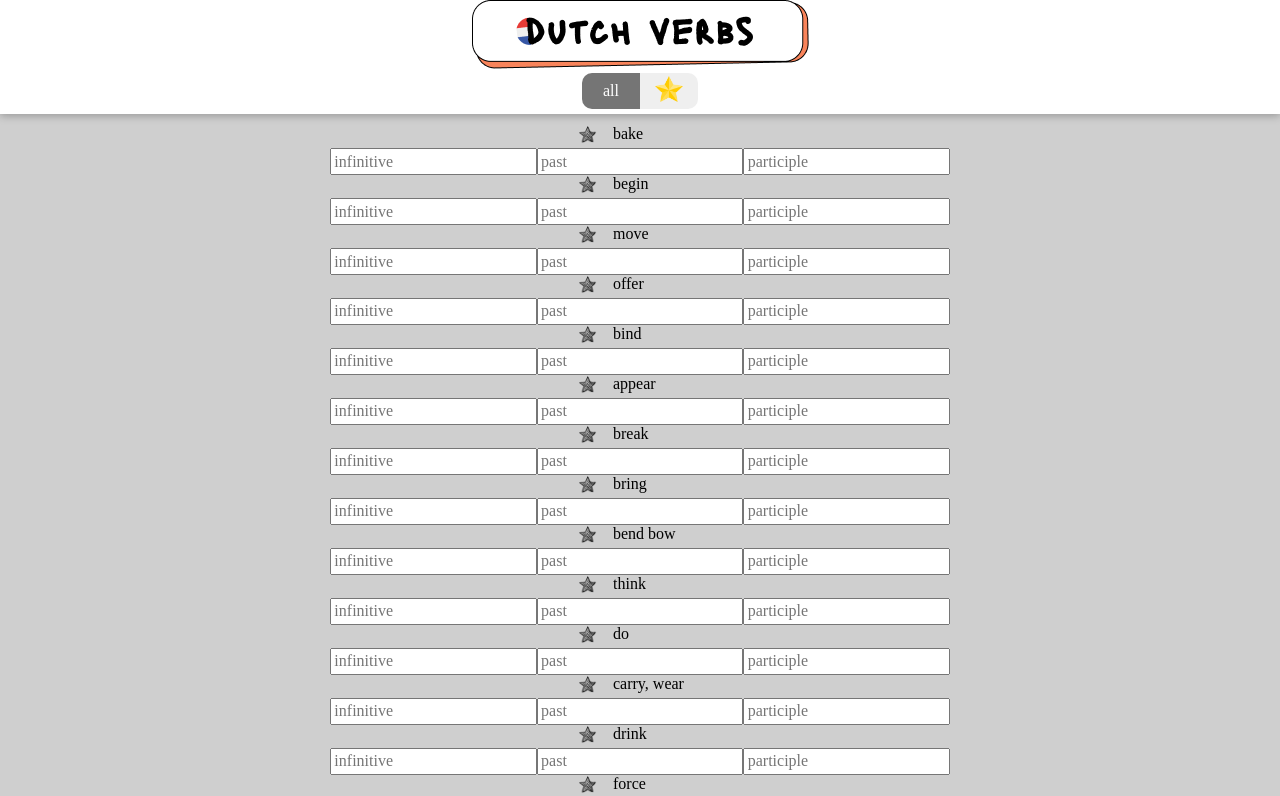
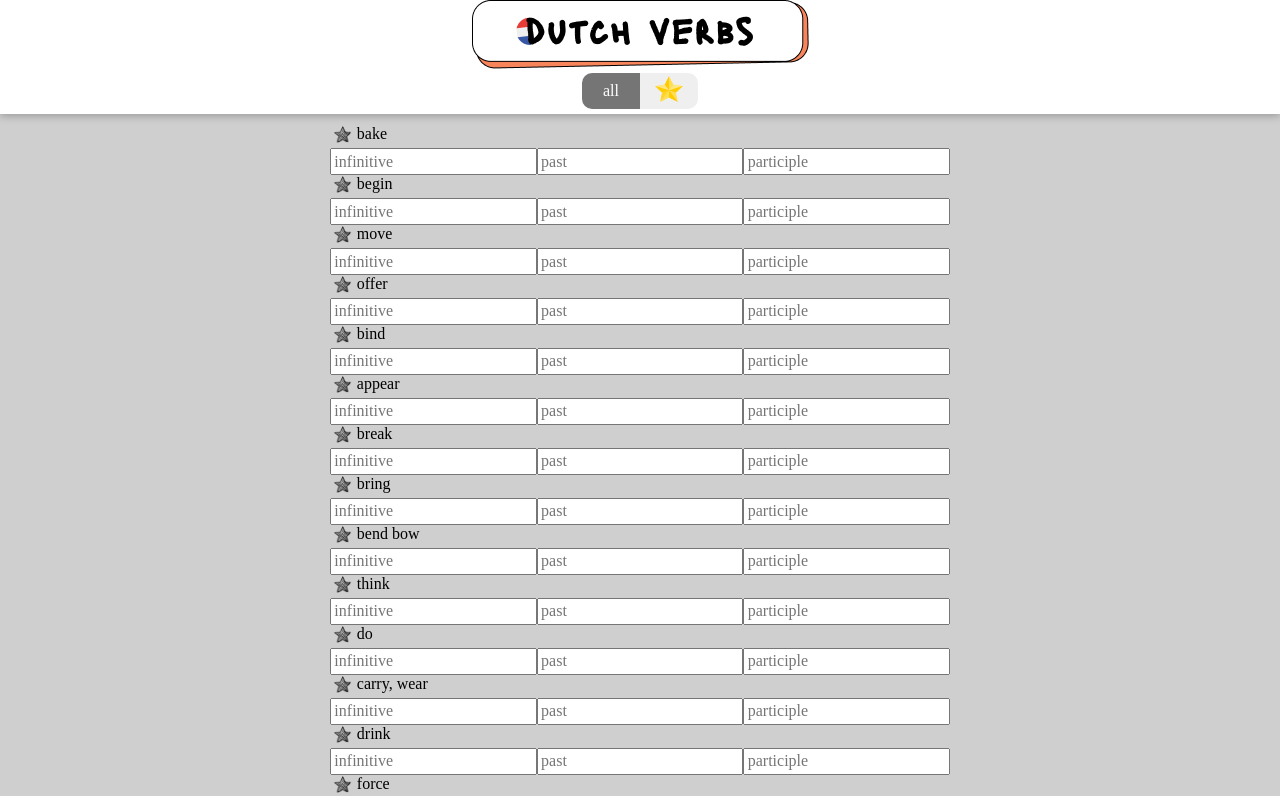
Before and after one commit to jenvigo/dutch-verbs-vue, a Vue app: page / in a window 1280 px wide. Shown: the top 796 px of the page. Built offline with nearby package versions, Linux system fonts and the light colour scheme; the HTML template or start-up script is replaced by a standard one; a web font is replaced by a local one.

Commit message:
Hint relocation with grid

```diff
--- a/src/components/VerbsInput.vue
+++ b/src/components/VerbsInput.vue
@@ -4,7 +4,8 @@
   >
     <div id="verbsInput">
       <!--    <div class="row">Selected tense: {{ selectedTense }}</div>-->
-      <div class="row">
+      <div class="" style="display: grid; grid-template-columns: 20px 1fr 34%;
+    grid-gap: 10px;">
         <TenseFav :id="tenses.english"></TenseFav>
         <span class="englishTense" style="margin-right: 10px">{{ tenses.english }}</span>
         <HintAnswer ref="hint" :selected-tense="selectedTense" :start-count_down="startCountDown" :answer="answer"
```
